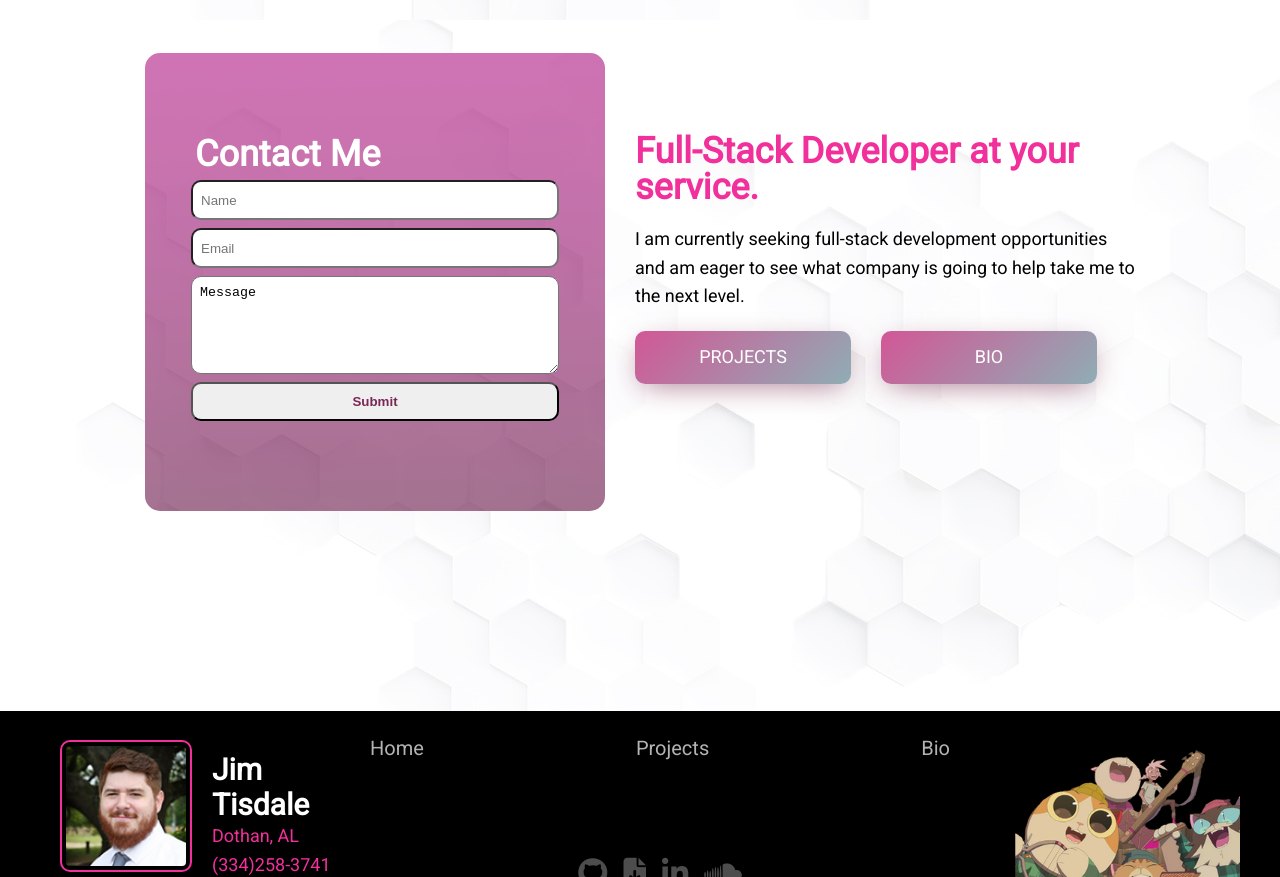
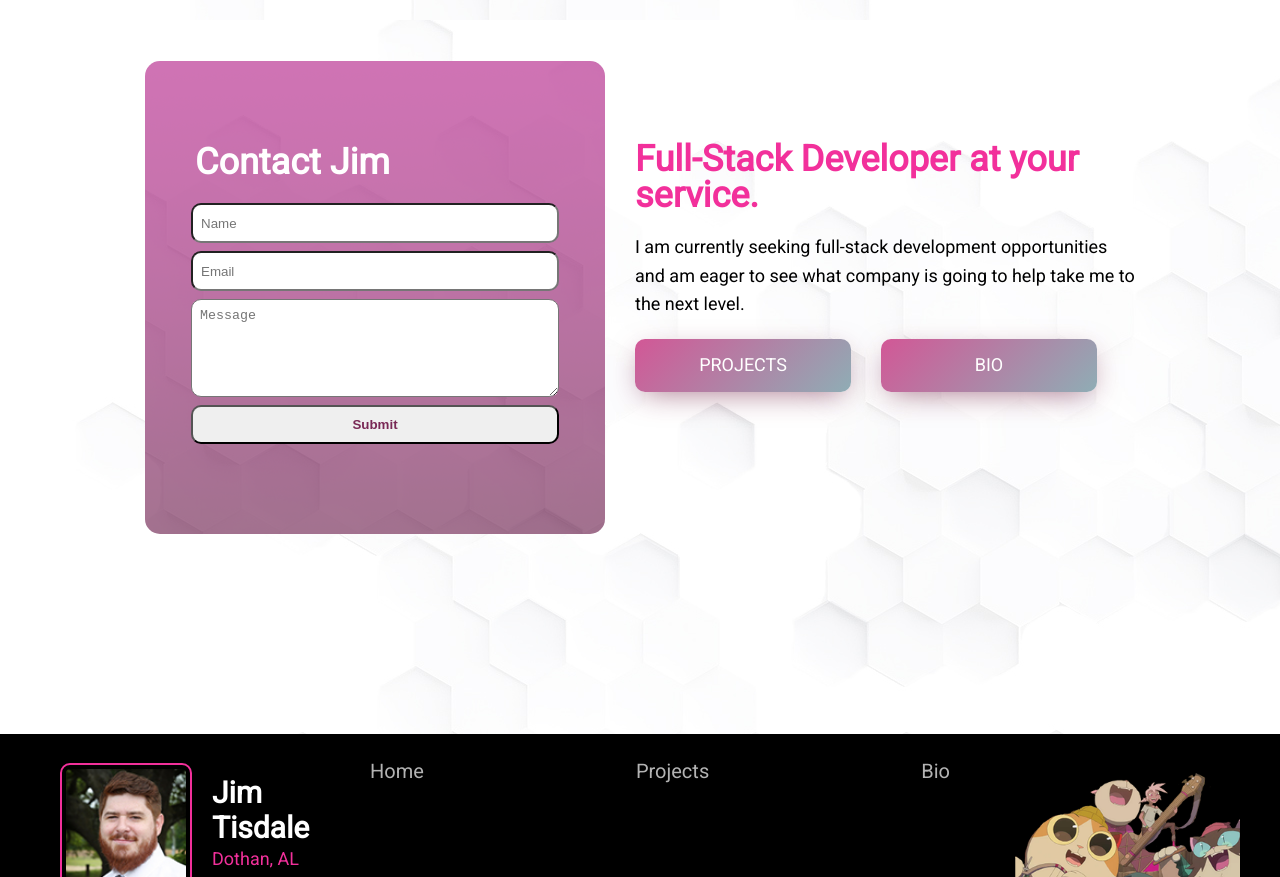
Before and after one commit to Blubagoo/portfolio-new, a React (Create React App) app: page / in a window 1280 px wide. Shown: the part 1780-2657 px from the top of the page. Built offline with nearby package versions, Linux system fonts and the light colour scheme; no server answers; a web font is replaced by a local one.

Commit message:
portfolio v.2

```diff
--- a/src/components/form-left-cta.js
+++ b/src/components/form-left-cta.js
@@ -13,6 +13,7 @@ export default class FormLeftCTA extends React.Component {
 			userMessage: '',
 			isSending: false,
 			submitText: 'Submit',
+			formTitle: 'Contact Jim'
 		}
 	}
 	handleSubmit = async (e) => {
@@ -22,7 +23,7 @@ export default class FormLeftCTA extends React.Component {
 		let nm = this.state.userName;
 		let ms = this.state.userMessage;
 		await this.setState((state, props) => ({
-			isSending: true,
+			isSending: true
 		}));
 		this.handleSubmitText();
 		let request = await axios.post('https://jim-server.herokuapp.com/api/nodemail/newMail', {
@@ -31,10 +32,16 @@ export default class FormLeftCTA extends React.Component {
 			message: ms
 		})
 			.then(async (data) => {
+				console.log("async then")
 				await this.setState((state, props) => ({
 					isSending: false,
-					submitText: 'Submit'
+					submitText: 'Submit',
+					userEmail: '',
+					userMessage: '',
+					userName: '',
+					formTitle: 'Thank You!'
 				}));
+				await console.log('after async set state', this.state)
 				await this.handleSubmitText();
 			})
 			.catch(err => console.log("error after mail", err))
@@ -54,10 +61,11 @@ export default class FormLeftCTA extends React.Component {
 		});
 	}
 	handleMessageChange(e) {
-		console.log('message', e.currentTarget.value);
+		let value = e.currentTarget.value;
+		console.log('message', value);
 		this.setState((state, props) => {
 			return Object.assign({}, state, {
-				userMessage: e.currentTarget.value,
+				userMessage: value,
 			});
 		});
 
@@ -73,7 +81,8 @@ export default class FormLeftCTA extends React.Component {
 			clearInterval(interv);
 			setTimeout(() => {
 				this.setState((state, props) => ({
-					submitText: 'Submit'
+					submitText: 'Submit',
+					formTitle: 'Contact Jim'
 				}));
 			}, 2000);
 			return this.setState((state, props) => ({
@@ -85,13 +94,13 @@ export default class FormLeftCTA extends React.Component {
 		return (
 			<div className='form-left'>
 				<div className='form-wrapper' id="cta-form">
-					<h2>Contact Me</h2>
+					<h2>{this.state.formTitle}</h2>
 					<fieldset>
 						<form onSubmit={this.handleSubmit.bind(this)}>
 							<legend>
-								<input type='text' id='cta-name' placeholder='Name' onChange={this.handleNameChange.bind(this)} />
-								<input type='email' id='cta-email' placeholder='Email' onChange={this.handleEmailChange.bind(this)} />
-								<textarea style={{rows: '5',}} defaultValue='Message' onChange={this.handleMessageChange.bind(this)} ></textarea>
+								<input type='text' id='cta-name' placeholder='Name' onChange={this.handleNameChange.bind(this)} value={this.state.userName}/>
+								<input type='email' id='cta-email' placeholder='Email' onChange={this.handleEmailChange.bind(this)}  value={this.state.userEmail}/>
+								<textarea style={{rows: '5',}} placeholder='Message' onChange={this.handleMessageChange.bind(this)}  value={this.state.userMessage}>{this.state.userMessage}</textarea>
 								<button type='submit'>{this.state.submitText}</button>
 							</legend>
 						</form>
--- a/src/components/repeater.js
+++ b/src/components/repeater.js
@@ -40,7 +40,7 @@ export default class Repeater extends React.Component {
 		return (
 			<div className={`repeater ${this.props.type}`}>
 				<div className='title'>
-					<h2>{this.props.title}</h2>
+					<h2>{this.props.config.title}</h2>
 				</div>
 				<div className='description'>
 					{map}
--- a/src/components/styles/form-left-cta.css
+++ b/src/components/styles/form-left-cta.css
@@ -40,6 +40,7 @@
 	margin-left: 20px;
 	font-size: 36px;
 	color: white;
+	margin-bottom: 15px;
 }
 .form-left .cta-wrapper {
 	padding-left: 30px;
--- a/src/components/styles/header.css
+++ b/src/components/styles/header.css
@@ -120,12 +120,18 @@
 .slide-left {
 	display: flex;
 }
-@media only screen and (max-width: 1275px) {
+@media only screen and (max-width: 1440px) {
 	.head-wrapper {
 		padding: 20px 60px;
+		margin: 0;
 	}
 }
-@media only screen and (max-width: 715px) {
+@media only screen and (max-width: 1024px) {
+	.head-wrapper {
+		padding: 0;
+	}
+}
+@media only screen and (max-width: 728px) {
 	.head-wrapper {
 		padding: 20px;
 		padding-bottom: 40px;
@@ -141,7 +147,7 @@
 		margin-right: 16px;
 	}
 }
-@media only screen and (max-width: 470px) {
+@media only screen and (max-width: 480px) {
 	.nav-item a {
 		font-size: 20px;
 	}
```
